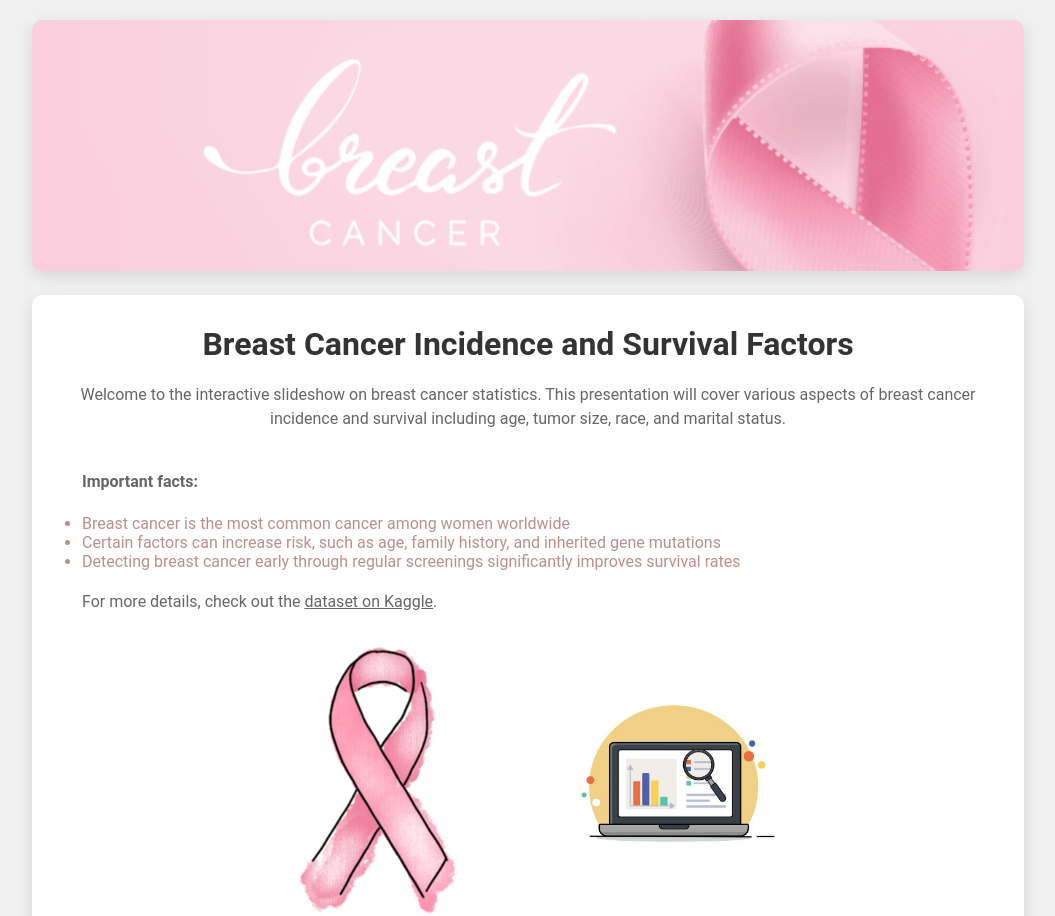
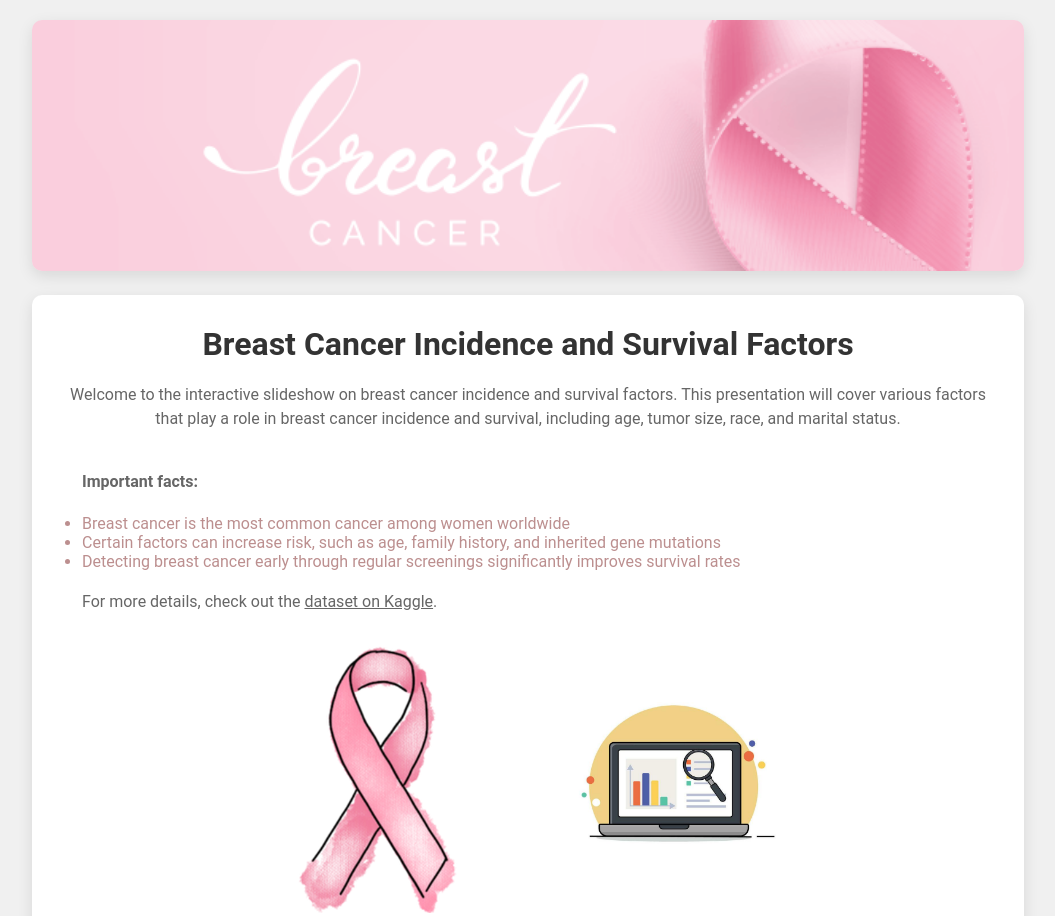
Before and after one commit to alinamawji/alinamawji.github.io, a plain HTML site: page index.html in a window 1280 px wide. Shown: the top 916 px of the page, without its empty margins (112-1167 px from the left). Drawn offline with nearby package versions, Linux system fonts and the light colour scheme.

Commit message:
updated description

```diff
--- a/index.html
+++ b/index.html
@@ -15,8 +15,8 @@
     <div class="slideshow-container">
         <div id="slide1" class="slide active">
             <h1>Breast Cancer Incidence and Survival Factors</h1>
-            <p>Welcome to the interactive slideshow on breast cancer statistics. This
-                presentation will cover various aspects of breast cancer incidence and survival
+            <p>Welcome to the interactive slideshow on breast cancer incidence and survival factors. This
+                presentation will cover various factors that play a role in breast cancer incidence and survival,
                 including age, tumor size, race, and marital status.
             </p>
             <div class="slide-content">
```
